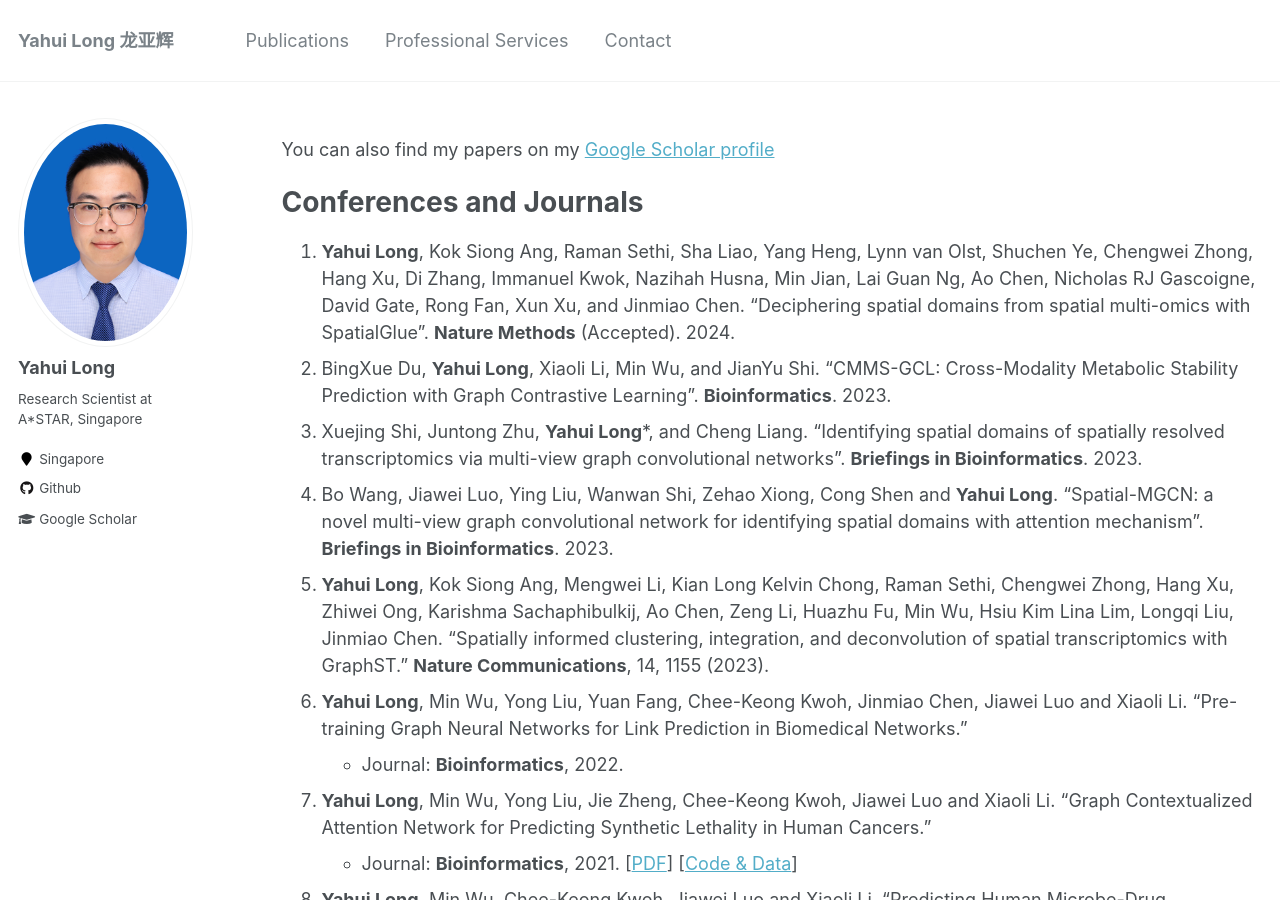
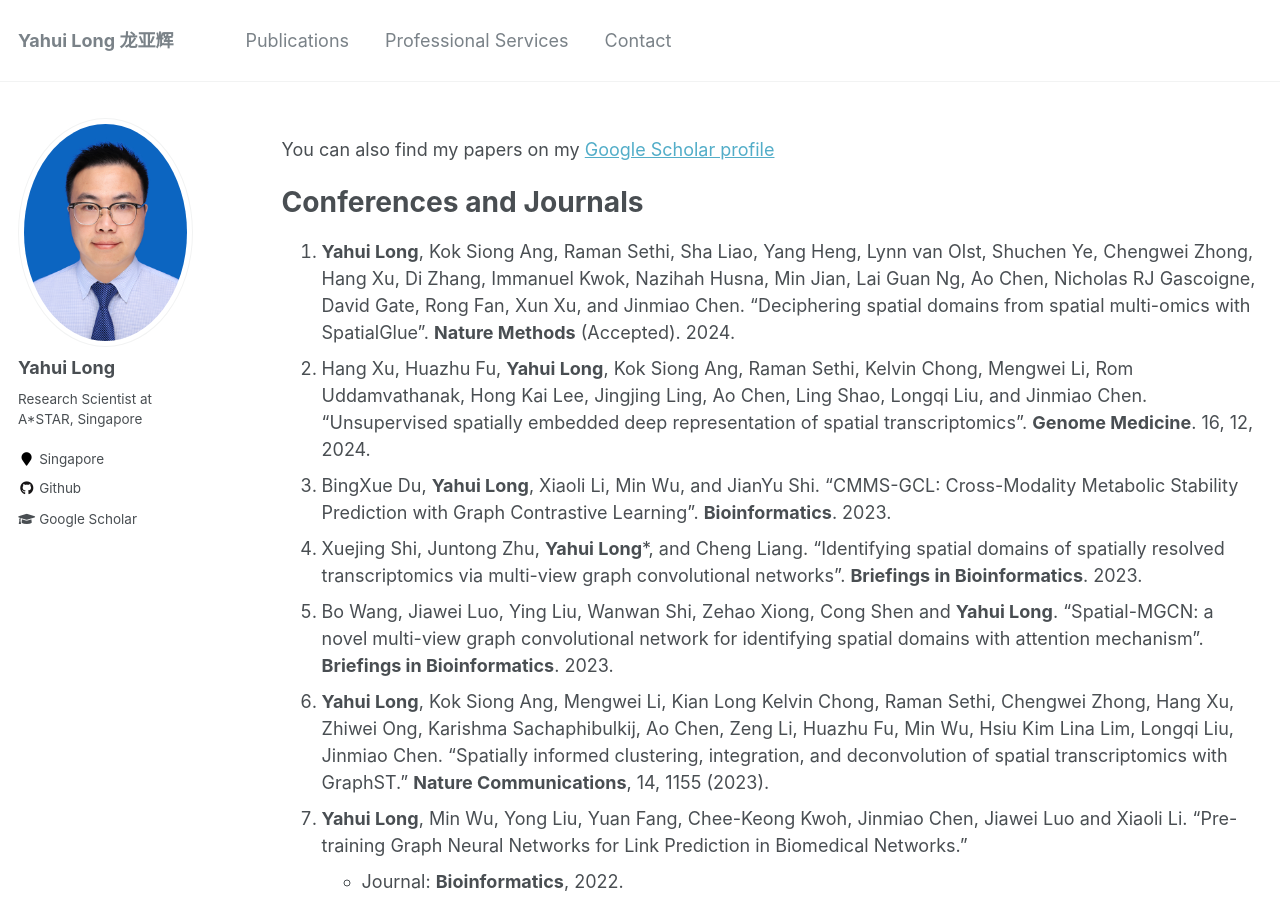
Before and after one commit to longyahui/Home, a Jekyll site: the page built from _pages/publications.md, in a window 1280 px wide and 900 px high. Built offline with Jekyll 4.4.1, drawn with Linux system fonts in a browser that asks for light colours.

Commit message:
Update publications.md

```diff
--- a/_pages/publications.md
+++ b/_pages/publications.md
@@ -13,36 +13,37 @@ You can also find my papers on my [Google Scholar profile](https://scholar.googl
 
 # Conferences and Journals
 1. **Yahui Long**, Kok Siong Ang, Raman Sethi, Sha Liao, Yang Heng, Lynn van Olst, Shuchen Ye, Chengwei Zhong, Hang Xu, Di Zhang, Immanuel Kwok, Nazihah Husna, Min Jian, Lai Guan Ng, Ao Chen, Nicholas RJ Gascoigne, David Gate, Rong Fan, Xun Xu, and Jinmiao Chen. "Deciphering spatial domains from spatial multi-omics with SpatialGlue". **Nature Methods** (Accepted). 2024.
-2. BingXue Du, **Yahui Long**, Xiaoli Li, Min Wu, and JianYu Shi. "CMMS-GCL: Cross-Modality Metabolic Stability Prediction with Graph Contrastive Learning". **Bioinformatics**. 2023.
-3. Xuejing Shi, Juntong Zhu, **Yahui Long***, and Cheng Liang. "Identifying spatial domains of spatially resolved transcriptomics via multi-view graph convolutional networks". **Briefings in Bioinformatics**. 2023.
-4. Bo Wang, Jiawei Luo, Ying Liu, Wanwan Shi, Zehao Xiong, Cong Shen and **Yahui Long**. "Spatial-MGCN: a novel multi-view graph convolutional network for identifying spatial domains with attention mechanism". **Briefings in Bioinformatics**. 2023.
-5. **Yahui Long**, Kok Siong Ang, Mengwei Li, Kian Long Kelvin Chong, Raman Sethi, Chengwei Zhong, Hang Xu, Zhiwei Ong, Karishma Sachaphibulkij, Ao Chen, Zeng Li, Huazhu Fu, Min Wu, Hsiu Kim Lina Lim, Longqi Liu, Jinmiao Chen. "Spatially informed clustering, integration, and deconvolution of spatial transcriptomics with GraphST." **Nature Communications**, 14, 1155 (2023).
-6. **Yahui Long**, Min Wu, Yong Liu, Yuan Fang, Chee-Keong Kwoh, Jinmiao Chen, Jiawei Luo and Xiaoli Li. "Pre-training Graph Neural Networks for Link
+2. Hang Xu, Huazhu Fu, **Yahui Long**, Kok Siong Ang, Raman Sethi, Kelvin Chong, Mengwei Li, Rom Uddamvathanak, Hong Kai Lee, Jingjing Ling, Ao Chen, Ling Shao, Longqi Liu, and Jinmiao Chen. "Unsupervised spatially embedded deep representation of spatial transcriptomics". **Genome Medicine**. 16, 12, 2024.
+3. BingXue Du, **Yahui Long**, Xiaoli Li, Min Wu, and JianYu Shi. "CMMS-GCL: Cross-Modality Metabolic Stability Prediction with Graph Contrastive Learning". **Bioinformatics**. 2023.
+4. Xuejing Shi, Juntong Zhu, **Yahui Long***, and Cheng Liang. "Identifying spatial domains of spatially resolved transcriptomics via multi-view graph convolutional networks". **Briefings in Bioinformatics**. 2023.
+5. Bo Wang, Jiawei Luo, Ying Liu, Wanwan Shi, Zehao Xiong, Cong Shen and **Yahui Long**. "Spatial-MGCN: a novel multi-view graph convolutional network for identifying spatial domains with attention mechanism". **Briefings in Bioinformatics**. 2023.
+6. **Yahui Long**, Kok Siong Ang, Mengwei Li, Kian Long Kelvin Chong, Raman Sethi, Chengwei Zhong, Hang Xu, Zhiwei Ong, Karishma Sachaphibulkij, Ao Chen, Zeng Li, Huazhu Fu, Min Wu, Hsiu Kim Lina Lim, Longqi Liu, Jinmiao Chen. "Spatially informed clustering, integration, and deconvolution of spatial transcriptomics with GraphST." **Nature Communications**, 14, 1155 (2023).
+7. **Yahui Long**, Min Wu, Yong Liu, Yuan Fang, Chee-Keong Kwoh, Jinmiao Chen, Jiawei Luo and Xiaoli Li. "Pre-training Graph Neural Networks for Link
 Prediction in Biomedical Networks."
    - Journal: **Bioinformatics**, 2022.
-7. **Yahui Long**, Min Wu, Yong Liu, Jie Zheng, Chee-Keong Kwoh, Jiawei Luo and Xiaoli Li. "Graph Contextualized Attention Network for Predicting Synthetic Lethality in Human Cancers."
+8. **Yahui Long**, Min Wu, Yong Liu, Jie Zheng, Chee-Keong Kwoh, Jiawei Luo and Xiaoli Li. "Graph Contextualized Attention Network for Predicting Synthetic Lethality in Human Cancers."
    - Journal: **Bioinformatics**, 2021. [[PDF](https://academic.oup.com/bioinformatics/advance-article/doi/10.1093/bioinformatics/btab110/6145565)] [[Code & Data](https://github.com/longyahui/GCATSL)]
-8. **Yahui Long**, Min Wu, Chee-Keong Kwoh, Jiawei Luo and Xiaoli Li. "Predicting Human Microbe-Drug Associations via Graph Convolutional Network with Conditional Random Field."
+9. **Yahui Long**, Min Wu, Chee-Keong Kwoh, Jiawei Luo and Xiaoli Li. "Predicting Human Microbe-Drug Associations via Graph Convolutional Network with Conditional Random Field."
    - Journal: **Bioinformatics**, 36(19), 4918–4927, 2020. [[PDF](https://academic.oup.com/bioinformatics/article-abstract/36/19/4918/5864717?redirectedFrom=fulltext)] [[Code & Data](https://github.com/longyahui/GCNMDA)]
-9. **Yahui Long**, Min Wu, Yong Liu, Chee-Keong, Kwoh, Jiawei Luo and Xiaoli Li. "Ensembling graph attention networks for human microbe-drug association prediction."
+10. **Yahui Long**, Min Wu, Yong Liu, Chee-Keong, Kwoh, Jiawei Luo and Xiaoli Li. "Ensembling graph attention networks for human microbe-drug association prediction."
    - Journal: Published in a special issue in **Bioinformatics**, 36, i779–i786, 2020. [[PDF](https://academic.oup.com/bioinformatics/article/36/Supplement_2/i779/6055932?searchresult=1)] [[Code & Data](https://github.com/longyahui/EGATMDA)]
    - Conference: Accepted by *Proceedings of the 19th European Conference on Computational Biology* (**ECCB 2020**). [Acceptance rate: 21.18%]
-10. **Yahui Long**, Jiawei Luo, Yu Zhang and Yan Xia. "Predicting Human Microbe-Disease Associations via Graph Attention Networks with Inductive Matrix Completion."
+11. **Yahui Long**, Jiawei Luo, Yu Zhang and Yan Xia. "Predicting Human Microbe-Disease Associations via Graph Attention Networks with Inductive Matrix Completion."
    - Journal: Accepted by **Briefings in Bioinformatics**, 2020. [[PDF](https://academic.oup.com/bib/advance-article-abstract/doi/10.1093/bib/bbaa146/5876591)][[Code & Data](https://github.com/yahuilong/GATMDA)]
-11. **Yahui Long** and Jiawei Luo. "Association mining to identify microbe drug interactions based on heterogeneous network embedding representation."
+12. **Yahui Long** and Jiawei Luo. "Association mining to identify microbe drug interactions based on heterogeneous network embedding representation."
    - Journal: *IEEE Journal of Biomedical and Health Informatics* (**J-BHI**), 25(01), 266-275, 2020. [[PDF](https://ieeexplore.ieee.org/abstract/document/9104849)]
-12. **Yahui Long**, Yu Zhang, Min Wu, Shaoliang Peng, Chee-Keong Kwoh, Jiawei Luo and Xiaoli Li. "Predicting Drugs for COVID-19/SARS-CoV-2 via Heterogeneous Graph Attention Networks."
+13. **Yahui Long**, Yu Zhang, Min Wu, Shaoliang Peng, Chee-Keong Kwoh, Jiawei Luo and Xiaoli Li. "Predicting Drugs for COVID-19/SARS-CoV-2 via Heterogeneous Graph Attention Networks."
    - Journal: To be published in a special issue in **Methods**, 2021.
    - Conference: Accepted by *IEEE International Conference on Bioinformatics and Biomedicine* (**BIBM 2020**). [[PDF](https://www.researchgate.net/profile/Yahui_Long/publication/345049980_Predicting_Drugs_for_COVID-19SARS-CoV-2_via_Heterogeneous_Graph_Attention_Networks/links/6013a73792851c2d4dfeeeb6/Predicting-Drugs-for-COVID-19-SARS-CoV-2-via-Heterogeneous-Graph-Attention-Networks.pdf)]
-13. Yu Zhang, **Yahui Long**, Rui Yin, Chee Keong Kwoh. "DL-CRISPR: A Deep Learning Method for Off-Target Activity Prediction in CRISPR/Cas9 With Data Augmentation."
+14. Yu Zhang, **Yahui Long**, Rui Yin, Chee Keong Kwoh. "DL-CRISPR: A Deep Learning Method for Off-Target Activity Prediction in CRISPR/Cas9 With Data Augmentation."
    - Journal: **IEEE Access**, 2020. [[PDF](https://ieeexplore.ieee.org/stamp/stamp.jsp?arnumber=9076075)]
-14. Yu Zhang, **Yahui Long**, Chee-Keong, Kwoh. "Deep learning based DNA: RNA triplex forming potential prediction."
+15. Yu Zhang, **Yahui Long**, Chee-Keong, Kwoh. "Deep learning based DNA: RNA triplex forming potential prediction."
    - Journal: **BMC Bioinformatics**, 2020. [[PDF](https://link.springer.com/article/10.1186/s12859-020-03864-0)]
-15. **Yahui Long** and Jiawei Luo. "WMGHMDA: a novel weighted meta-graph-based model for predicting human microbe-disease association on heterogeneous information network."
+16. **Yahui Long** and Jiawei Luo. "WMGHMDA: a novel weighted meta-graph-based model for predicting human microbe-disease association on heterogeneous information network."
    - Journal: **BMC Bioinformatics**, 20(01):541, 2019. [[PDF](https://bmcbioinformatics.biomedcentral.com/articles/10.1186/s12859-019-3066-0)]
-16. Jiawei Luo and **Yahui Long**. "NTSHMDA: Prediction of human microbe-disease association based on random walk by integrating network topological similarity."
+17. Jiawei Luo and **Yahui Long**. "NTSHMDA: Prediction of human microbe-disease association based on random walk by integrating network topological similarity."
     - Journal: *IEEE/ACM Transactions on Computational Biology and Bioinformatics* (**TCBB**), 17(4), 1341–1351, 2018. [[PDF](https://www.researchgate.net/profile/Yahui_Long/publication/329160756_NTSHMDA_Prediction_of_Human_Microbe-Disease_Association_Based_on_Random_Walk_by_Integrating_Network_Topological_Similarity/links/5eb2adb045851523bd464c00/NTSHMDA-Prediction-of-Human-Microbe-Disease-Association-Based-on-Random-Walk-by-Integrating-Network-Topological-Similarity.pdf)][[Code & Data](https://github.com/yahuilong/NTSHMDA)]
-17. Caipin Liu, **Yahui Long**, Jianxu Mao, Hui Zhang, Ruizhi Huang and Yang Dai. "An effective image fusion algorithm based on grey relation of similarity and morphology."
+18. Caipin Liu, **Yahui Long**, Jianxu Mao, Hui Zhang, Ruizhi Huang and Yang Dai. "An effective image fusion algorithm based on grey relation of similarity and morphology."
     - Journal: **Journal of Ambient Intelligence and Humanized Computing**, 2018. [[PDF](https://www.researchgate.net/profile/Yahui_Long/publication/325773517_An_effective_image_fusion_algorithm_based_on_grey_relation_of_similarity_and_morphology/links/5c22d9bb458515a4c7f8ea18/An-effective-image-fusion-algorithm-based-on-grey-relation-of-similarity-and-morphology.pdf)]
-18. Caipin Liu, **Yahui Long** and Jianxu Mao. "Energy-efficient multi-focus image fusion based on neighbor distance and morphology."
+19. Caipin Liu, **Yahui Long** and Jianxu Mao. "Energy-efficient multi-focus image fusion based on neighbor distance and morphology."
     - Journal: **Optik**, 127, 11354-11363, 2016. [[PDF](https://www.researchgate.net/profile/Yahui_Long/publication/308184995_Energy-efficient_Multi-focus_Image_Fusion_Based_on_Neighbor_Distance_and_Morphology/links/5f6d851a458515b7cf4c57f7/Energy-efficient-Multi-focus-Image-Fusion-Based-on-Neighbor-Distance-and-Morphology.pdf)]
```
